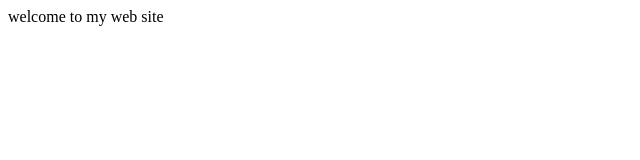
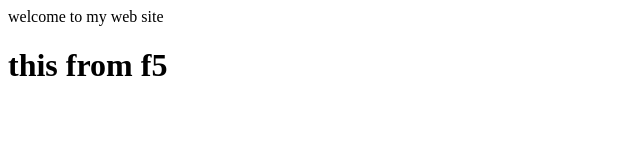
Before and after one commit to wesam196/git-one, a plain HTML site: page index.html in a window 1280 px wide. Shown: the whole page, without its empty margins (0-640 px from the left). Drawn offline with Linux system fonts and the light colour scheme.

Commit message:
add f5 text

```diff
--- a/index.html
+++ b/index.html
@@ -6,6 +6,7 @@
 
 <body>
     <div>welcome to my web site</div>
+    <h1>this from f5</h1>
 </body>
 
 </html>
```
